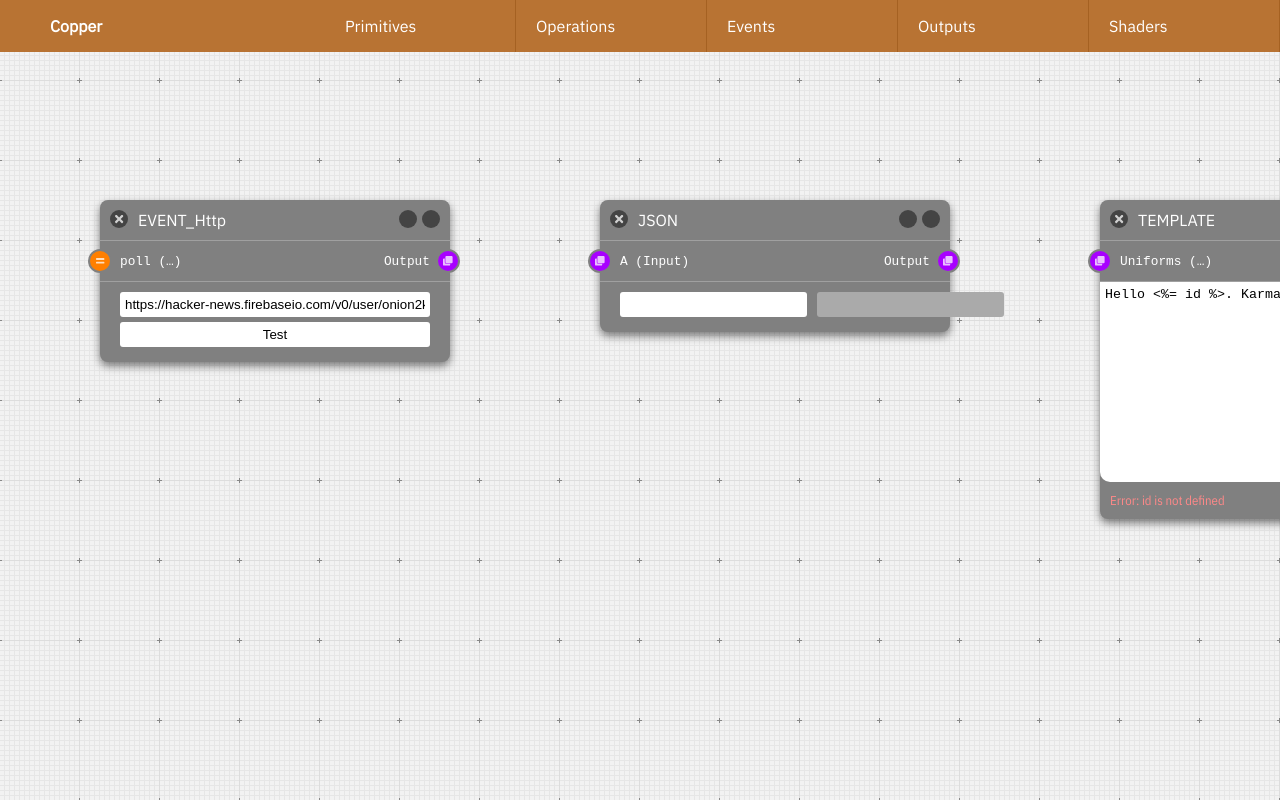
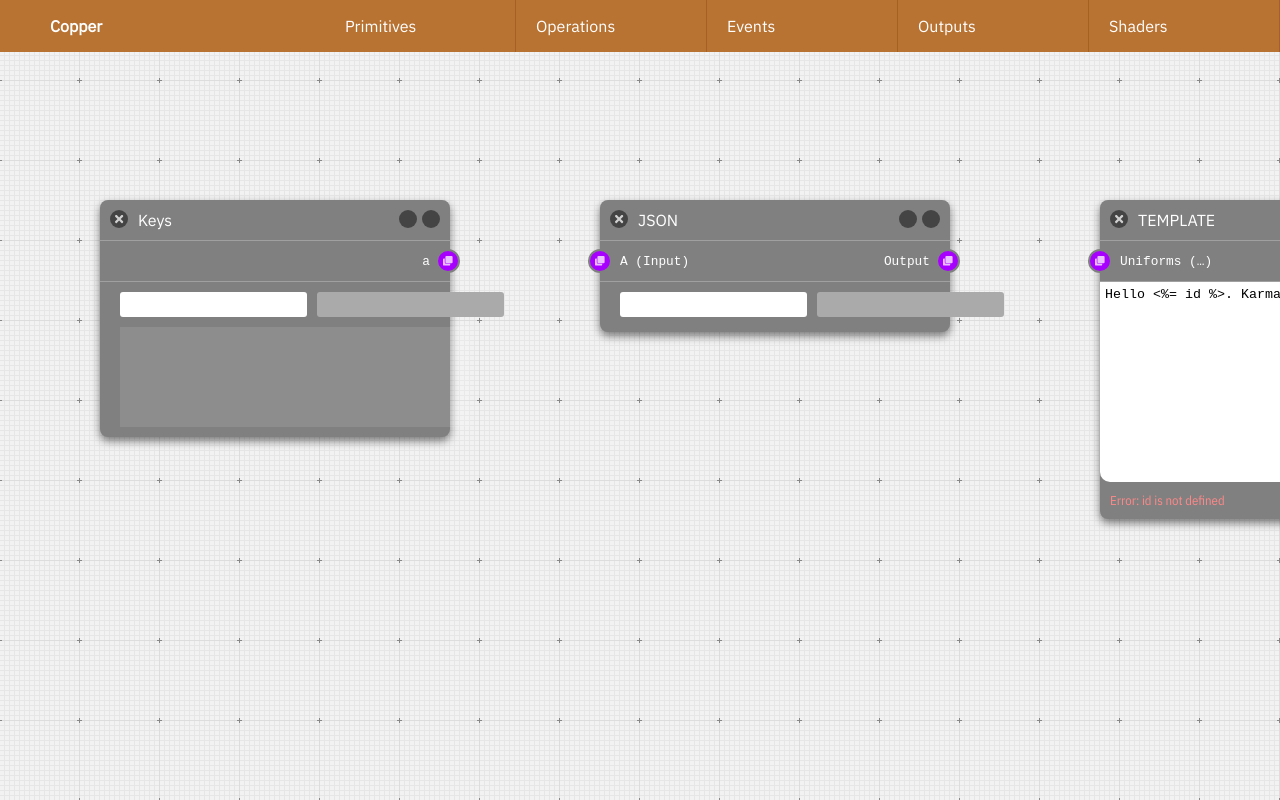
Before and after one commit to onion2k/copper, a React (Create React App) app: page / in a window 1280 px wide. Built offline with nearby package versions, Linux system fonts and the light colour scheme.

Commit message:
Added basic keyboard panel

```diff
--- a/src/Panels/events/index.tsx
+++ b/src/Panels/events/index.tsx
@@ -2,9 +2,11 @@ import React from "react";
 
 const EVENT_http = React.lazy(() => import("./http"));
 const EVENT_MousePosition = React.lazy(() => import("./Event_MousePosition"));
+const EVENT_Keyboard = React.lazy(() => import("./keyboard"));
 
 const EVENTS: { [s: string]: any } = {
   EVENT_Http: { el: EVENT_http },
+  EVENT_Keyboard: { el: EVENT_Keyboard },
   EVENT_MousePosition: { el: EVENT_MousePosition }
 };
 
--- a/src/Panels/events/keyboard.tsx
+++ b/src/Panels/events/keyboard.tsx
@@ -1,4 +1,145 @@
-// Coming soon
+import React, { useEffect, useState, useRef, useContext } from "react";
+import { DispatchContext } from "../../Contexts/dispatch";
+import { Panel } from "../../Components/panel";
+import { Output } from "../../Components/output";
 
-// key up, down and press events
-export default function Keyboard() {}
+interface iJson {
+  id: string;
+  title?: string;
+  x: number;
+  y: number;
+}
+
+export default function Keyboard({ id, title, x, y }: iJson) {
+  const { dispatch, state } = useContext(DispatchContext);
+  const [keys, setKeys] = useState<Array<string>>([]);
+  const [output, setOutput] = useState<string | object>({});
+  const input = useRef([]);
+  const panelref = useRef(null);
+
+  const newkeyRef = useRef<HTMLInputElement>(null);
+
+  const handleKeyDown = (e: any) => {
+    console.log(e);
+  };
+
+  const handleKeyUp = (e: any) => {
+    console.log(e);
+  };
+
+  useEffect(() => {
+    dispatch({
+      type: "panel/register",
+      id: id,
+      inputs: input.current
+    });
+  }, []);
+
+  useEffect(() => {
+    dispatch({
+      type: "recalculate",
+      msg: "key",
+      id: id,
+      value: null
+    });
+  }, []);
+
+  const updateKeys = (keyid: string, i: number) => {
+    if (keys.indexOf(keyid) > -1) return;
+    const tempKeys: any = [...keys];
+    if (!keyid) {
+      tempKeys.splice(i, 1);
+    } else {
+      tempKeys[i] = keyid;
+    }
+
+    setKeys(tempKeys);
+
+    dispatch({
+      type: "recalculate",
+      msg: "uniforms",
+      id: id,
+      value: output
+    });
+  };
+
+  const inputs = null;
+
+  const outputs = [
+    <Output
+      id={id}
+      key={`output-${id}-0`}
+      direction={"out"}
+      index={null}
+      value={"a"}
+      type="array"
+    />
+  ];
+
+  const controls = (
+    <>
+      {keys.map((value, i) => {
+        return (
+          <div className={"uniforms"} key={`uniform-${keys[i]}`}>
+            <input
+              type="text"
+              name="pick"
+              defaultValue={value}
+              onInput={e => {
+                if (newkeyRef && newkeyRef.current && newkeyRef.current.value) {
+                  updateKeys(newkeyRef.current.value, i);
+                }
+              }}
+            />
+            <input type="text" name="pick" value={""} disabled />
+          </div>
+        );
+      })}
+      <div className={"uniforms"}>
+        <input
+          type="text"
+          name="newpick"
+          defaultValue={""}
+          ref={newkeyRef}
+          onKeyUp={e => {
+            if (newkeyRef && newkeyRef.current && e.which === 13) {
+              updateKeys(newkeyRef.current.value, keys.length);
+              newkeyRef.current.value = "";
+            }
+          }}
+          onBlur={e => {
+            if (newkeyRef && newkeyRef.current && newkeyRef.current.value) {
+              updateKeys(newkeyRef.current.value, keys.length);
+              newkeyRef.current.value = "";
+            }
+          }}
+        />
+        <input type="text" name="pick" defaultValue={""} disabled />
+      </div>
+      <div
+        tabIndex={0}
+        style={{
+          height: "100px",
+          width: "100%",
+          marginTop: "5px",
+          backgroundColor: "rgba(255,255,255,0.1)"
+        }}
+        onKeyDown={handleKeyDown}
+        onKeyUp={handleKeyUp}
+      />
+    </>
+  );
+
+  return (
+    <Panel
+      key={id}
+      id={id}
+      x={x}
+      y={y}
+      title={"Keys"}
+      inputs={inputs}
+      outputs={outputs}
+      controls={controls}
+    />
+  );
+}
--- a/src/index.tsx
+++ b/src/index.tsx
@@ -57,7 +57,7 @@ const initPanels: {
   title?: string;
   value?: any;
 }[] = [
-  { id: "hn", type: "EVENT_Http", x: 1, y: 2 },
+  { id: "hn", type: "EVENT_Keyboard", x: 1, y: 2 },
   { id: "Json", type: "JSON", x: 6, y: 2 },
   {
     id: "template",
```
Also changed, not shown: src/Panels/events/Event_MousePosition.tsx (+0 -10 lines).
